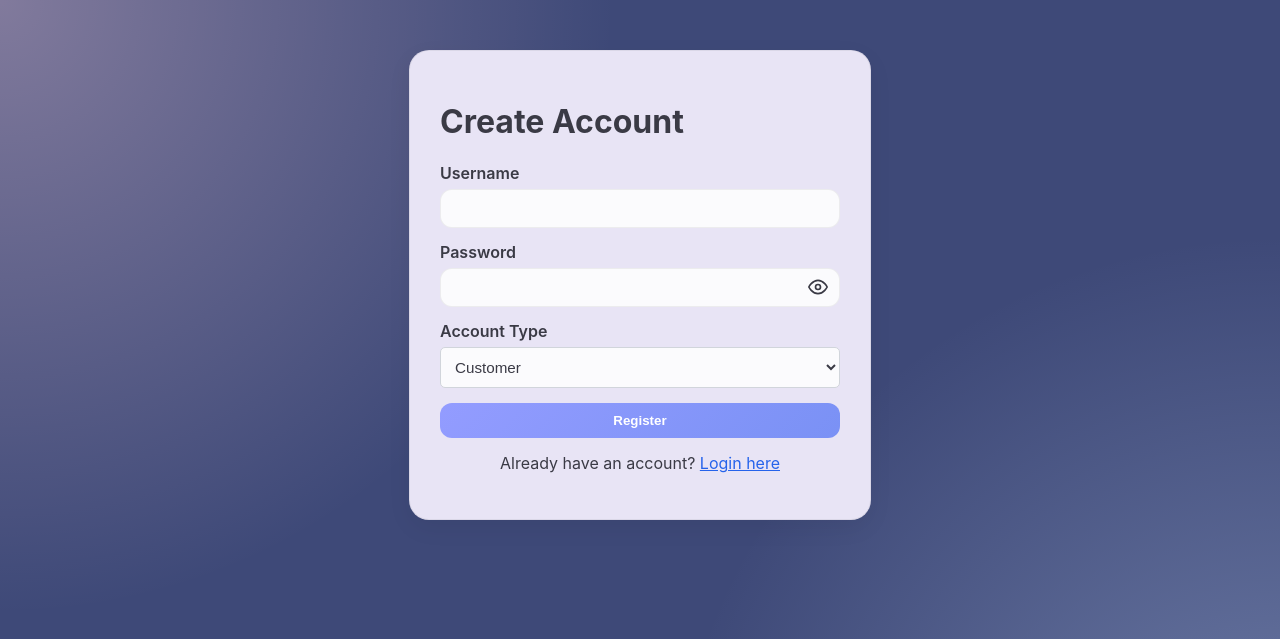
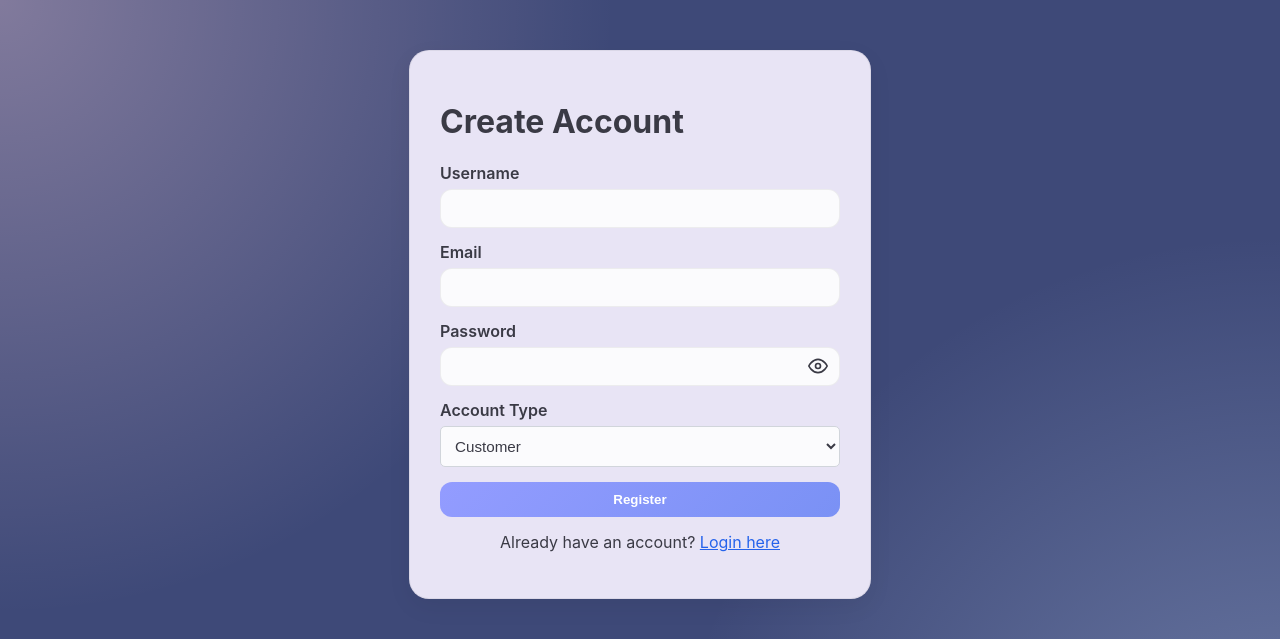
Before and after one commit to khngxuanming-boop/CSP-2620---GROUP-3, a Flask app: page /register in a window 1280 px wide. Shown: the top 639 px of the page. Run offline with Flask 3, Linux system fonts and the light colour scheme; parts of the project's set-up code (start-up, migrations or seed data) failed here and were passed over.

Commit message:
added email OTP

```diff
--- a/app.py
+++ b/app.py
@@ -1,11 +1,22 @@
 import sqlite3
+import random
 from flask import Flask, request, jsonify, render_template, redirect, url_for, g, session
 from flask_socketio import SocketIO, emit, join_room
+from flask_mail import Mail, Message
+email = request.form.get('email')
 
 app = Flask(__name__)
 app.secret_key = 'sphinx of black quartz judge my vow'
 DB_NAME = 'queue_system.db'
 socketio = SocketIO(app, cors_allowed_origins="*")
+
+app.config['MAIL_SERVER'] = 'smtp.gmail.com'
+app.config['MAIL_PORT'] = 587
+app.config['MAIL_USE_TLS'] = True
+app.config['MAIL_USERNAME'] = 'youremail@gmail.com'
+app.config['MAIL_PASSWORD'] = 'yourapppassword'
+app.config['MAIL_DEFAULT_SENDER'] = 'youremail@gmail.com'
+mail = Mail(app)
 
 def get_db_connection():
     if 'db' not in g:
@@ -54,13 +65,7 @@ def create_admin():
         print("Admin account created.")
 
     conn.close()
-
-@app.route('/admin/dashboard')
-def admin_dashboard():
-    if session.get('role') != 'ADMIN':
-        return redirect(url_for('login'))
-
-    return render_template('admin_dashboard.html')
+\
 
 
 @app.route('/staff/dashboard/<int:store_id>')
@@ -136,19 +141,30 @@ def register():
         if existing_user:
             error = "That username is already taken! Choose another one."
             conn.close() # Close since failed.
-        else:
-
-            conn.execute(
-                'INSERT INTO user (username, password, role) VALUES (?, ?, ?)',
-                (username, password, role)
-            )
-            conn.commit()
-            conn.close()
-
-        # ONLY send them to login page if success
-        return redirect(url_for('login'))
-
-    # If it's a GET request or if there was an error, show the page with the error message
+            return render_template('register.html', error=error)
+
+        # Generate a 6-digit verification code
+        code = str(random.randint(100000, 999999))
+
+        conn.execute(
+            'INSERT INTO user (username, password, role, email, verification_code) VALUES (?, ?, ?, ?, ?)',
+            (username, password, role, email, code)
+        )
+        conn.commit()
+        conn.close()
+
+        # Try sending the verification email
+        try:
+            msg = Message('Verify your Queues account', recipients=[email])
+            msg.body = f'Your verification code is: {code}'
+            mail.send(msg)
+        except Exception as e:
+            print(f"Failed to send verification email: {e}")
+
+        session['pending_verify'] = username
+        return redirect(url_for('verify_email'))
+
+    # If it's a GET request, show the blank form
     return render_template('register.html', error=error)
 
 # User Login
@@ -193,6 +209,30 @@ def login():
 
     return render_template('login.html')
 
+# Verification ---> Week 5
+@app.route('/verify_email', methods=['GET', 'POST'])
+def verify_email():
+    username = session.get('pending_verify')
+    if not username:
+        return redirect(url_for('login'))
+
+    error = None
+    if request.method == 'POST':
+        code = request.form.get('code', '').strip()
+        conn = get_db_connection()
+        user = conn.execute('SELECT * FROM user WHERE username = ?', (username,)).fetchone()
+
+        if user and user['verification_code'] == code:
+            conn.execute('UPDATE user SET is_verified = 1, verification_code = NULL WHERE username = ?', (username,))
+            conn.commit()
+            conn.close()
+            session.pop('pending_verify', None)
+            return redirect(url_for('login'))
+        error = "Incorrect code."
+        conn.close()
+
+    return render_template('verify_email.html', error=error, username=username)
+
 # Store registration ----> Week 4: Adding form
 @app.route('/register_store', methods=['GET', 'POST'])
 def register_store():
@@ -251,8 +291,9 @@ def logout():
 # Admin Dashboard --- Week 4
 @app.route('/admin/dashboard')
 def admin_required():
-    return session.get('role') == 'SYS_ADMIN' and session.get('user_id') is not None
-
+    return session.get('role') == 'ADMIN' and session.get('user_id') is not None
+
+@app.route('/admin/dashboard')
 def admin_dashboard():
     if not admin_required():
         return redirect(url_for('login'))
--- a/templates/register.html
+++ b/templates/register.html
@@ -15,6 +15,9 @@
         <form method="POST">
             <label>Username</label>
             <input type="text" name="username" required>
+
+            <label>Email</label>
+            <input type="email" name="email" required style="width: 100%; box-sizing: border-box;">
 
             <label>Password</label>
             <div style="position: relative;">
```
